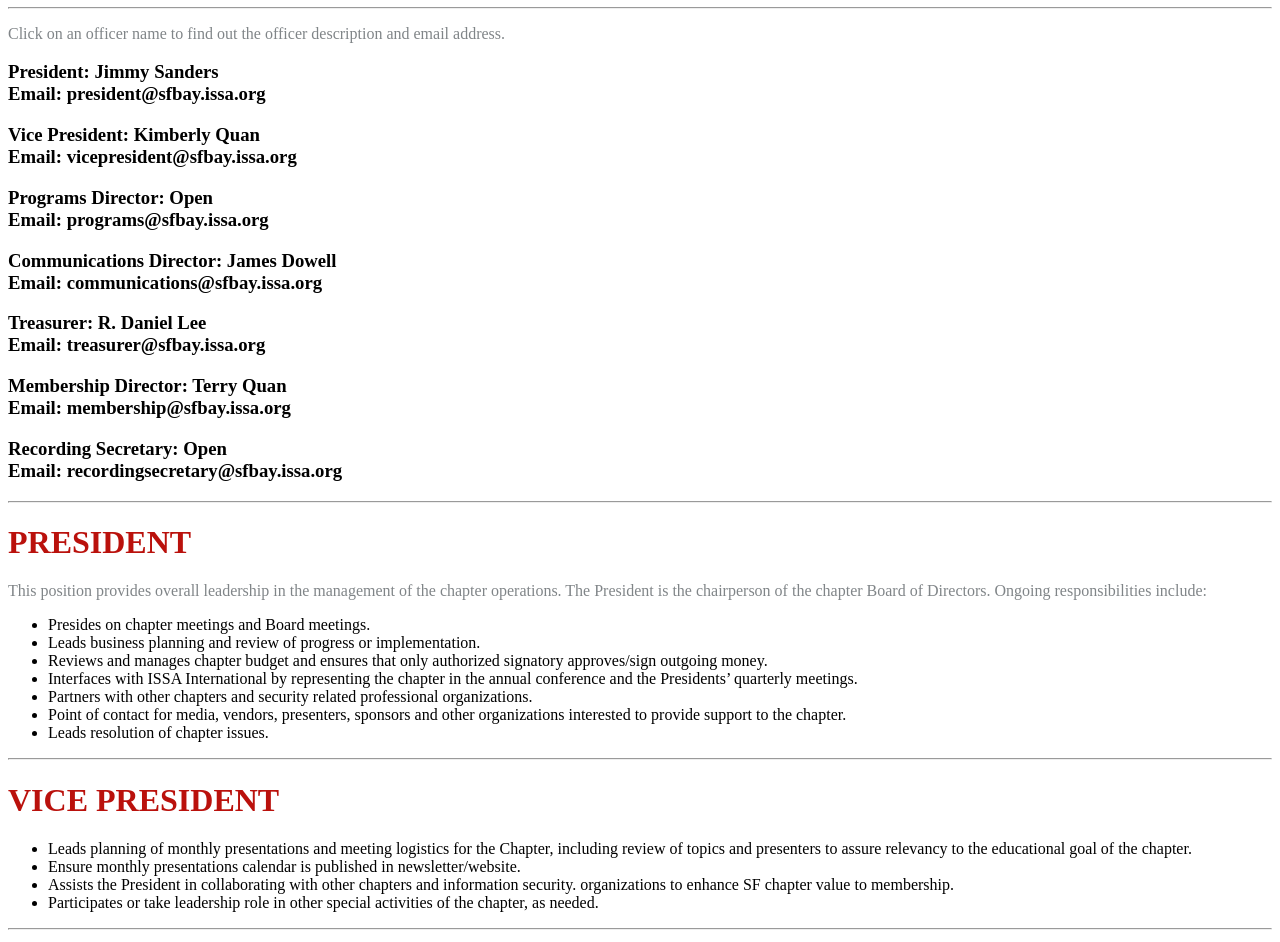
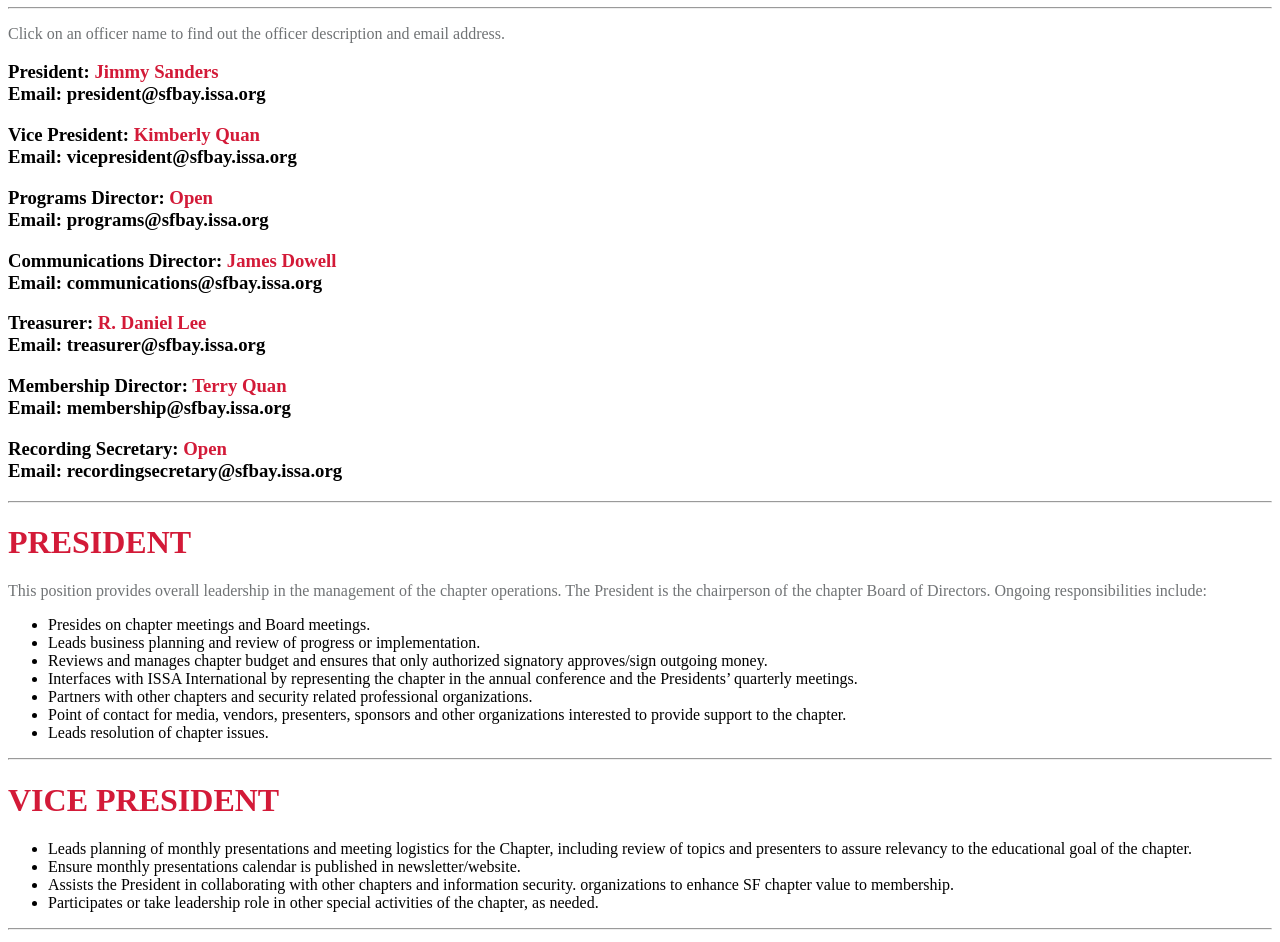
Before and after one commit to annahuang-bit/annahuang-bitissasf.github.io, a plain HTML site: page board.html in a window 1280 px wide. Shown: the part 430-1372 px from the top of the page. Drawn offline with Linux system fonts and the light colour scheme.

Commit message:
6th commit

```diff
--- a/board.html
+++ b/board.html
@@ -21,19 +21,19 @@
         <h1>ABOUT THE SF BAY AREA ISSA CHAPTER</h1>
         <hr>
         <p class="gray">Click on an officer name to find out the officer description and email address.</p>
-        <h3><span class="black">President: </span><span class="orange">Jimmy Sanders</span> <br>
+        <h3><span class="black">President: </span><span class="red">Jimmy Sanders</span> <br>
             Email: president@sfbay.issa.org</h3>
-        <h3><span class="black">Vice President: </span><span class="orange">Kimberly Quan</span> <br>
+        <h3><span class="black">Vice President: </span><span class="red">Kimberly Quan</span> <br>
             Email: vicepresident@sfbay.issa.org</h3>
-        <h3><span class="black">Programs Director: </span><span class="orange">Open</span> <br>
+        <h3><span class="black">Programs Director: </span><span class="red">Open</span> <br>
             Email: programs@sfbay.issa.org</h3>
-        <h3><span class="black">Communications Director: </span><span class="orange">James Dowell</span> <br>
+        <h3><span class="black">Communications Director: </span><span class="red">James Dowell</span> <br>
             Email: communications@sfbay.issa.org</h3>
-        <h3><span class="black">Treasurer: </span><span class="orange">R. Daniel Lee</span> <br>
+        <h3><span class="black">Treasurer: </span><span class="red">R. Daniel Lee</span> <br>
             Email: treasurer@sfbay.issa.org</h3>
-        <h3><span class="black">Membership Director: </span><span class="orange">Terry Quan</span> <br>
+        <h3><span class="black">Membership Director: </span><span class="red">Terry Quan</span> <br>
             Email: membership@sfbay.issa.org</h3>
-        <h3><span class="black">Recording Secretary: </span><span class="orange">Open</span> <br>
+        <h3><span class="black">Recording Secretary: </span><span class="red">Open</span> <br>
             Email: recordingsecretary@sfbay.issa.org</h3>
         <hr>
 
--- a/style.css
+++ b/style.css
@@ -5,11 +5,11 @@
 }
 
 .gray {
-    color: #808588;
+    color: #707375;
 }
 
 .red {
-    color: #BA110C;
+    color: #D31A38;
 }
 
 .black {
```
